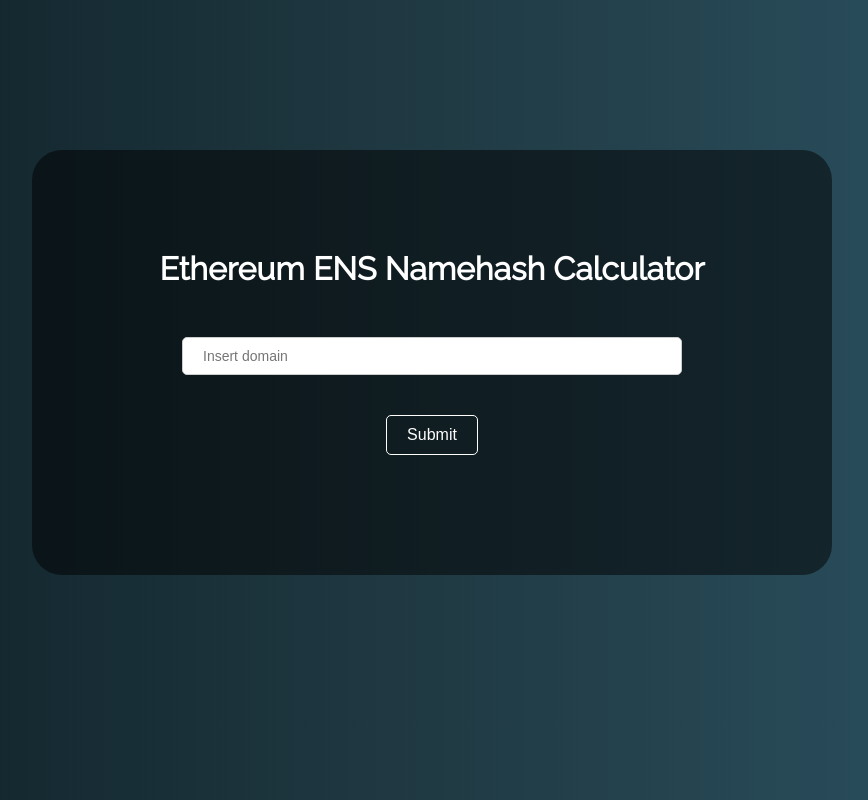
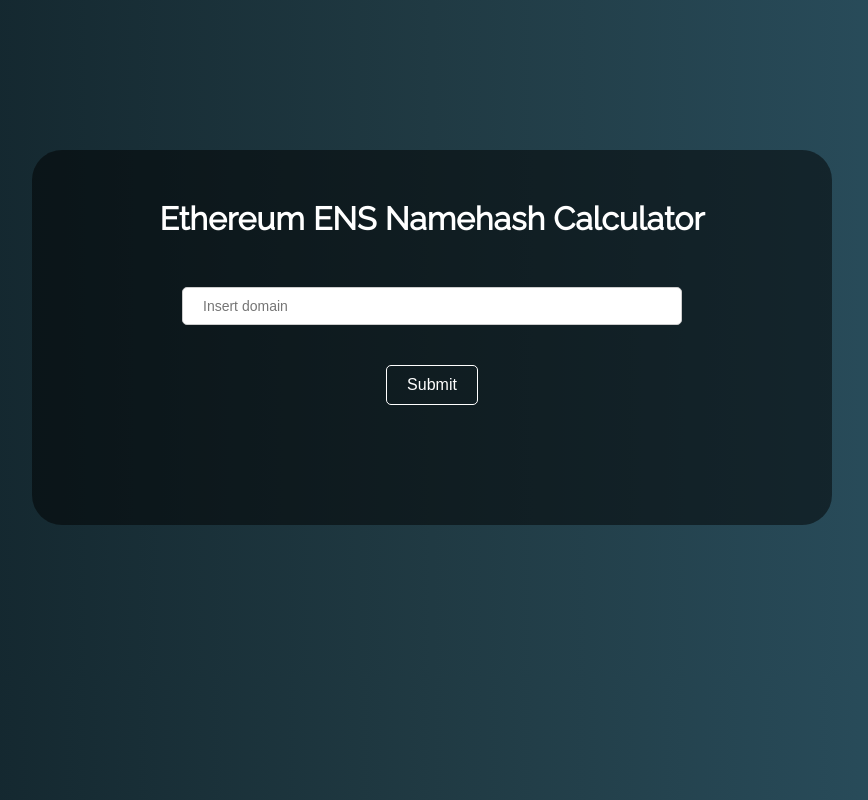
Before and after one commit to Swolfeyes/ethereum-namehash-calculator, a React app: page / in a window 1280 px wide. Shown: the whole page, without its empty margins (208-1076 px from the left). Built offline with nearby package versions, Linux system fonts and the light colour scheme.

Commit message:
styles fixes

```diff
--- a/src/styles/Header.scss
+++ b/src/styles/Header.scss
@@ -1,5 +1,5 @@
 .header {
   text-align: center;
-  padding: 50px 0;
+  padding-bottom: 50px;
   color: #fff;
 }
```
